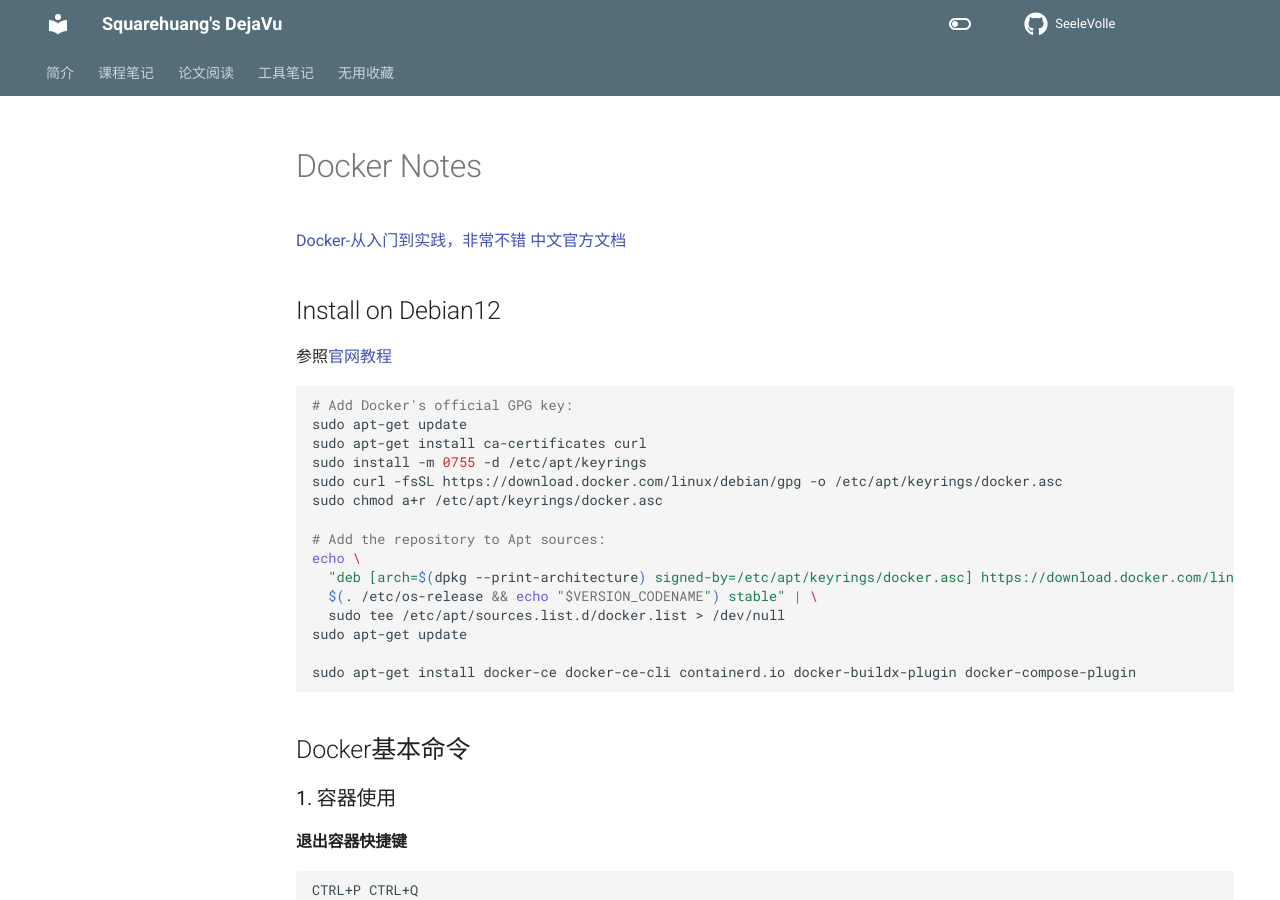
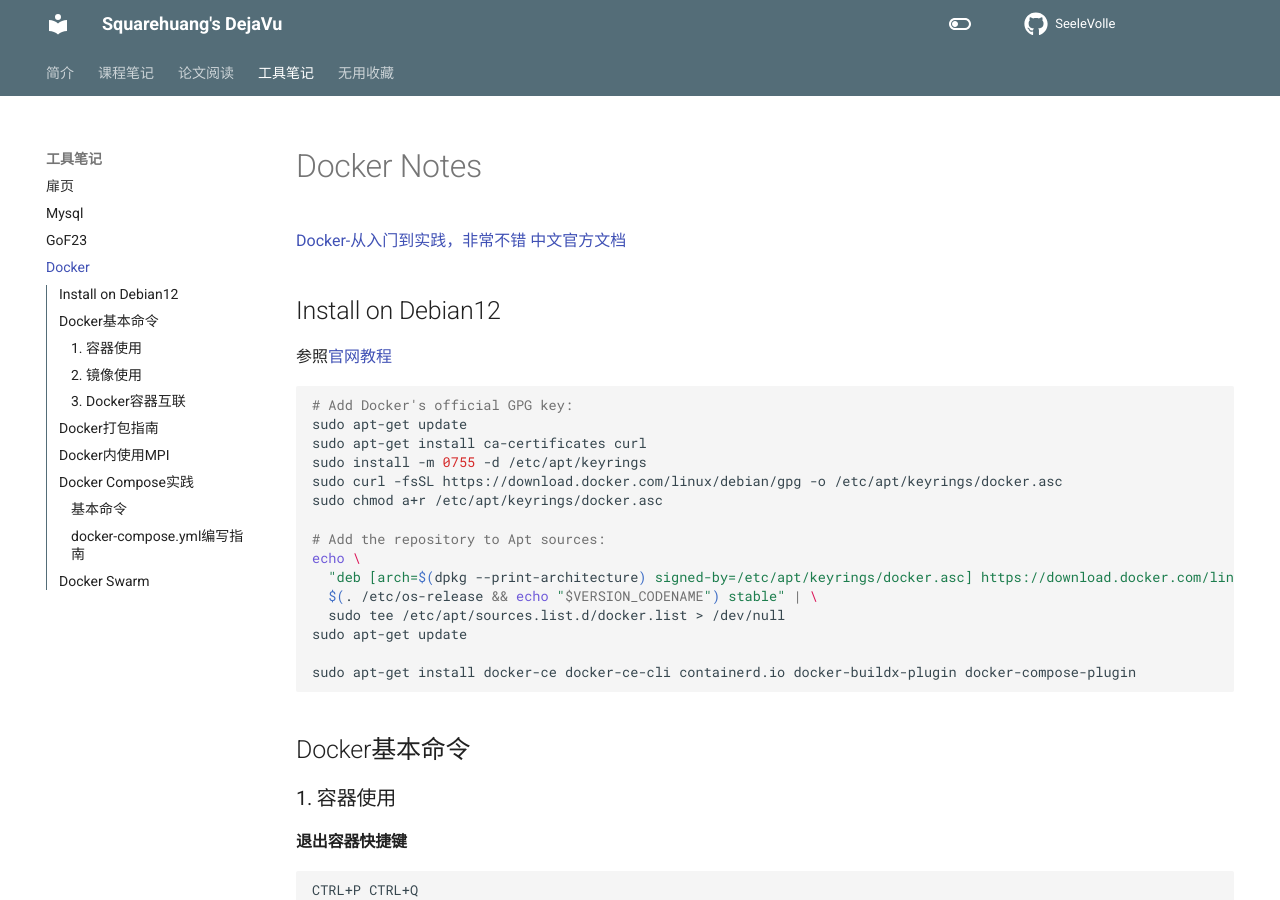
Before and after one commit to SeeleVolle/SeeleVolle.github.io, an MkDocs documentation site: the page built from docs/tools/Docker.md, in a window 1280 px wide and 900 px high. Built offline with MkDocs 1.6.1 and Material for MkDocs 9.7.7, drawn with Linux system fonts in a browser that asks for light colours.

Commit message:
Docker notes

```diff
--- a/mkdocs.yml
+++ b/mkdocs.yml
@@ -118,8 +118,9 @@
       GEAR:An Efficient KV Cache Compression Recipe for Near-Lossless Generative Inference of LLM: paper/GEAR.md
   - 工具笔记:
       扉页: tools/index.md
-      Mysql使用记录: tools/Mysql.md
-      GoF23笔记: tools/GoF23 Notes.md
+      Mysql: tools/Mysql.md
+      GoF23: tools/GoF23 Notes.md
+      Docker: tools/Docker.md
   # - 个人闲谈:
   #     - blog/index.md
   - 无用收藏:
```
